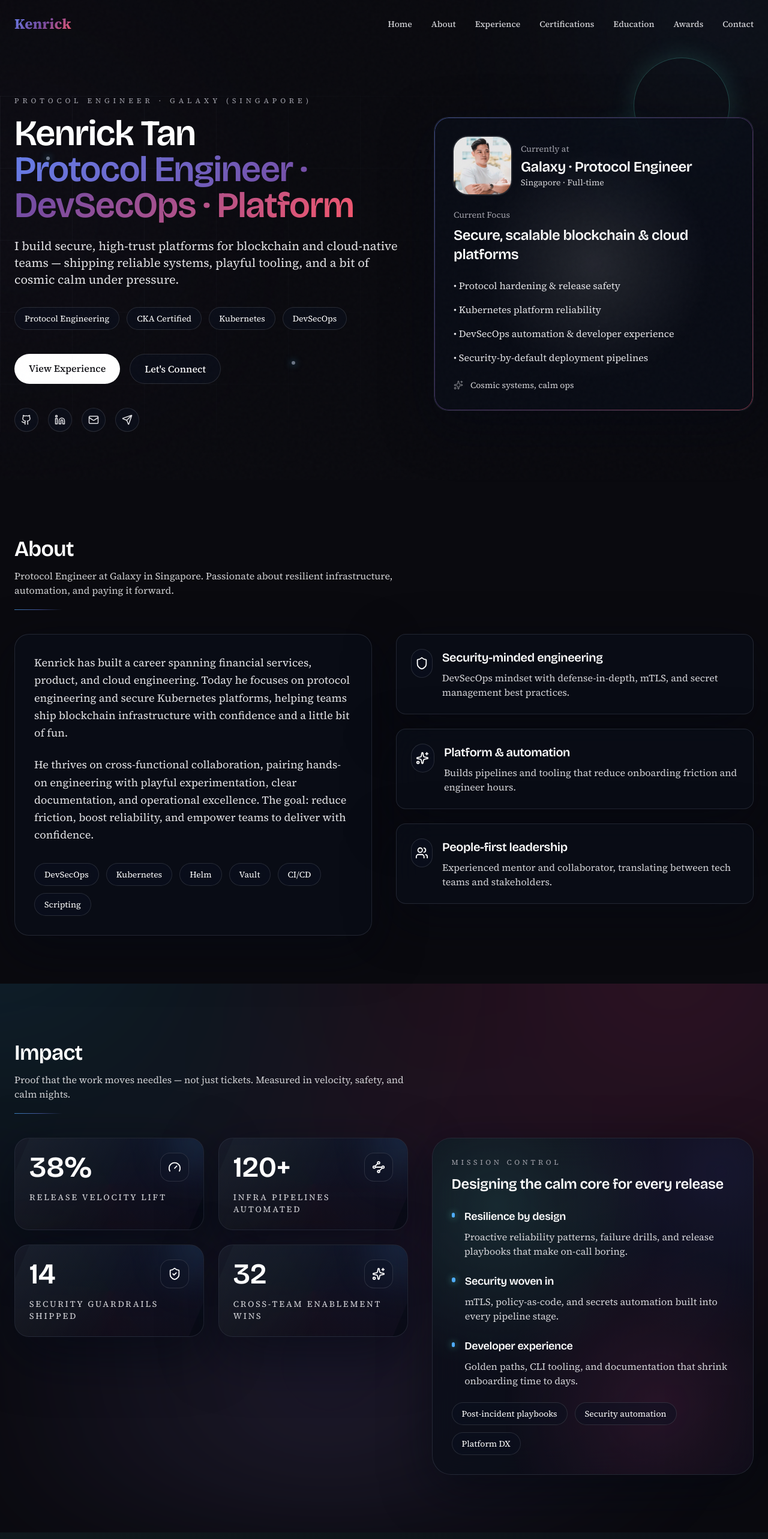
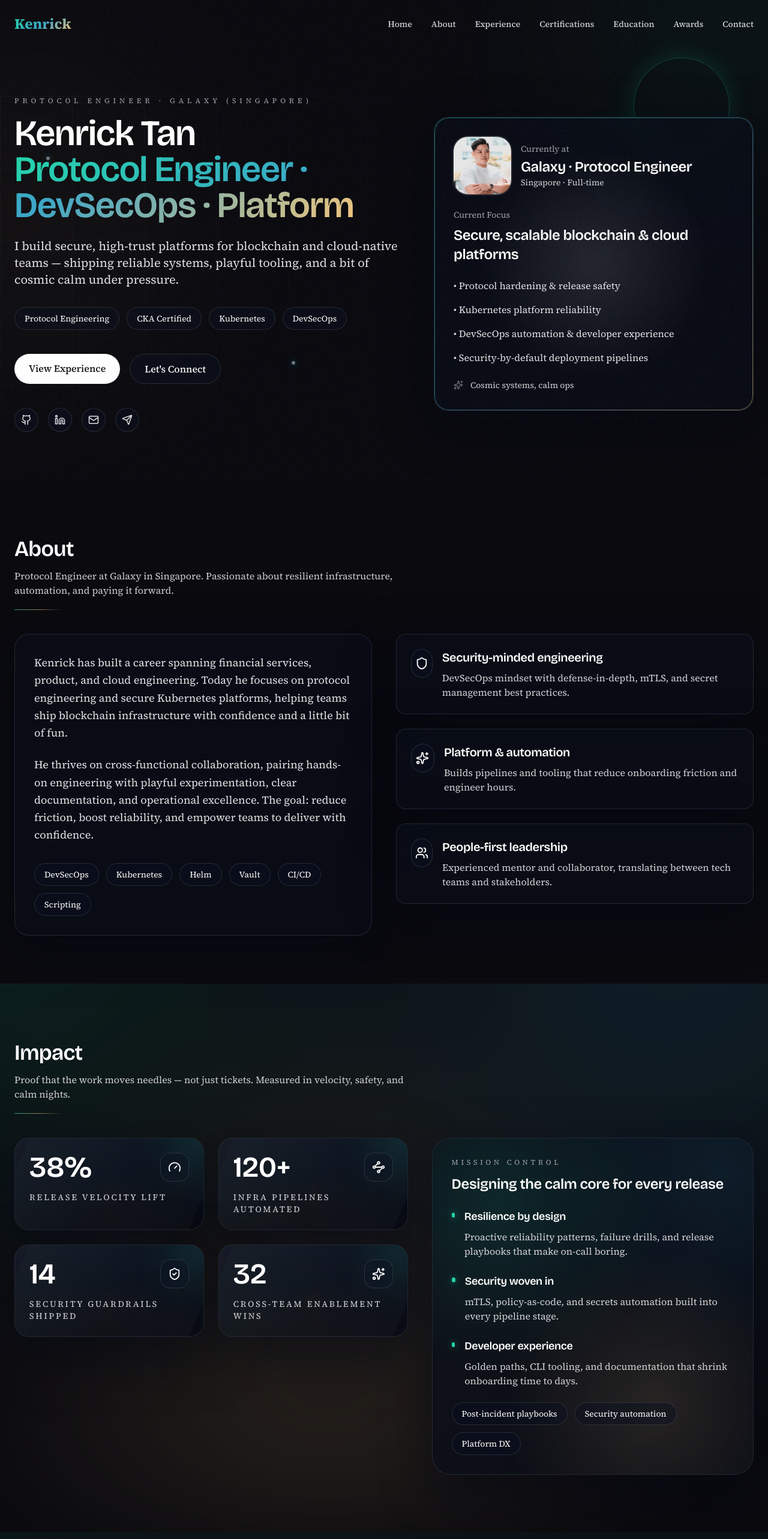
Before and after one commit to kenrickles/kenrick-portfolio, a Next.js app: page / in a window 1280 px wide. Shown: the top 2566 px of the page at 60% size. Built offline with nearby package versions, Linux system fonts and the light colour scheme.

Commit message:
Switch to minimalist teal + sand palette

```diff
--- a/src/app/case-studies/[slug]/page.tsx
+++ b/src/app/case-studies/[slug]/page.tsx
@@ -53,7 +53,7 @@
             <ul className="mt-4 space-y-3 text-dark-200">
               {study.approach.map((item) => (
                 <li key={item} className="flex items-start gap-3">
-                  <span className="mt-2 h-1.5 w-1.5 rounded-full bg-accent-cyan" />
+                  <span className="mt-2 h-1.5 w-1.5 rounded-full bg-accent-teal" />
                   <span>{item}</span>
                 </li>
               ))}
@@ -65,7 +65,7 @@
             <ul className="mt-4 space-y-3 text-dark-200">
               {study.outcomes.map((item) => (
                 <li key={item} className="flex items-start gap-3">
-                  <span className="mt-2 h-1.5 w-1.5 rounded-full bg-accent-cyan" />
+                  <span className="mt-2 h-1.5 w-1.5 rounded-full bg-accent-teal" />
                   <span>{item}</span>
                 </li>
               ))}
--- a/src/app/globals.css
+++ b/src/app/globals.css
@@ -3,12 +3,12 @@
 @tailwind utilities;
 
 :root {
-  --gradient-1: linear-gradient(135deg, #5b7cfa 0%, #8b5cf6 45%, #f472b6 100%);
-  --gradient-2: linear-gradient(135deg, #f59e0b 0%, #f43f5e 55%, #ec4899 100%);
-  --gradient-3: linear-gradient(135deg, #22d3ee 0%, #38bdf8 55%, #6366f1 100%);
+  --gradient-1: linear-gradient(135deg, #23d5ab 0%, #3ba7c8 50%, #f2c57c 100%);
+  --gradient-2: linear-gradient(135deg, #0f172a 0%, #1f2937 55%, #3f4c5f 100%);
+  --gradient-3: linear-gradient(135deg, #1f2937 0%, #0f172a 55%, #0b0f14 100%);
   --ink: #f8fafc;
-  --muted: #a3b3c7;
-  --glow: rgba(94, 234, 212, 0.25);
+  --muted: #98a2b3;
+  --glow: rgba(35, 213, 171, 0.25);
   --surface-1: rgba(12, 18, 32, 0.55);
   --surface-2: rgba(10, 14, 24, 0.75);
   --border-subtle: rgba(148, 163, 184, 0.18);
@@ -21,9 +21,9 @@
 body {
   font-family: var(--font-body), ui-serif, system-ui;
   color-scheme: dark;
-  background: radial-gradient(circle at 12% 12%, rgba(94, 234, 212, 0.18), transparent 42%),
-    radial-gradient(circle at 88% 18%, rgba(99, 102, 241, 0.2), transparent 48%),
-    radial-gradient(circle at 50% 80%, rgba(236, 72, 153, 0.12), transparent 50%),
+  background: radial-gradient(circle at 12% 12%, rgba(35, 213, 171, 0.16), transparent 42%),
+    radial-gradient(circle at 88% 18%, rgba(59, 167, 200, 0.18), transparent 48%),
+    radial-gradient(circle at 50% 80%, rgba(242, 197, 124, 0.12), transparent 50%),
     #05070f;
   color: var(--ink);
 }
@@ -67,7 +67,7 @@
 
 /* Gradient text */
 .gradient-text {
-  background: linear-gradient(135deg, #667eea 0%, #764ba2 50%, #f5576c 100%);
+  background: linear-gradient(135deg, #23d5ab 0%, #3ba7c8 50%, #f2c57c 100%);
   -webkit-background-clip: text;
   -webkit-text-fill-color: transparent;
   background-clip: text;
@@ -75,11 +75,11 @@
 
 /* Glow effects */
 .glow {
-  box-shadow: 0 0 40px rgba(102, 126, 234, 0.15);
+  box-shadow: 0 0 40px rgba(35, 213, 171, 0.18);
 }
 
 .glow-hover:hover {
-  box-shadow: 0 0 60px rgba(102, 126, 234, 0.25);
+  box-shadow: 0 0 60px rgba(35, 213, 171, 0.3);
 }
 
 /* Animated gradient border */
@@ -93,7 +93,7 @@
   inset: 0;
   padding: 1px;
   border-radius: inherit;
-  background: linear-gradient(135deg, #667eea, #764ba2, #f5576c);
+  background: linear-gradient(135deg, #23d5ab, #3ba7c8, #f2c57c);
   -webkit-mask: linear-gradient(#fff 0 0) content-box, linear-gradient(#fff 0 0);
   -webkit-mask-composite: xor;
   mask-composite: exclude;
@@ -107,7 +107,7 @@
 
 /* Timeline styles */
 .timeline-line {
-  background: linear-gradient(180deg, #667eea 0%, #764ba2 50%, transparent 100%);
+  background: linear-gradient(180deg, #23d5ab 0%, #3ba7c8 50%, transparent 100%);
 }
 
 /* Noise overlay */
@@ -151,8 +151,8 @@
 .orbit-ring {
   position: absolute;
   border-radius: 999px;
-  border: 1px solid rgba(94, 234, 212, 0.25);
-  box-shadow: 0 0 40px rgba(94, 234, 212, 0.15);
+  border: 1px solid rgba(35, 213, 171, 0.25);
+  box-shadow: 0 0 40px rgba(35, 213, 171, 0.15);
 }
 
 .parallax-card {
@@ -177,13 +177,13 @@
   height: 6px;
   border-radius: 999px;
   background: rgba(148, 163, 184, 0.7);
-  box-shadow: 0 0 12px rgba(56, 189, 248, 0.6);
+  box-shadow: 0 0 12px rgba(35, 213, 171, 0.45);
 }
 
 .constellation-bg {
-  background-image: radial-gradient(circle at 20% 20%, rgba(94, 234, 212, 0.12), transparent 40%),
-    radial-gradient(circle at 80% 30%, rgba(59, 130, 246, 0.14), transparent 45%),
-    radial-gradient(circle at 40% 70%, rgba(236, 72, 153, 0.16), transparent 45%);
+  background-image: radial-gradient(circle at 20% 20%, rgba(35, 213, 171, 0.12), transparent 40%),
+    radial-gradient(circle at 80% 30%, rgba(59, 167, 200, 0.14), transparent 45%),
+    radial-gradient(circle at 40% 70%, rgba(242, 197, 124, 0.16), transparent 45%);
 }
 
 .constellation-line {
@@ -207,7 +207,7 @@
   height: 12px;
   border-radius: 999px;
   background: rgba(255, 255, 255, 0.9);
-  box-shadow: 0 0 18px rgba(94, 234, 212, 0.8), 0 0 40px rgba(59, 130, 246, 0.35);
+  box-shadow: 0 0 18px rgba(35, 213, 171, 0.75), 0 0 40px rgba(59, 167, 200, 0.35);
   z-index: 2;
 }
 
@@ -216,7 +216,7 @@
   width: 32px;
   height: 32px;
   border-radius: 999px;
-  border: 1px solid rgba(94, 234, 212, 0.4);
+  border: 1px solid rgba(35, 213, 171, 0.35);
   animation: pulse 4s ease-in-out infinite;
 }
 
@@ -237,17 +237,17 @@
 .constellation-node.is-active .constellation-label {
   opacity: 1;
   transform: translateY(-2px);
-  border-color: rgba(94, 234, 212, 0.5);
+  border-color: rgba(35, 213, 171, 0.45);
   box-shadow: 0 16px 40px rgba(8, 12, 24, 0.55);
 }
 
 .constellation-node.is-active .constellation-core {
   background: #fff;
-  box-shadow: 0 0 25px rgba(94, 234, 212, 0.9), 0 0 60px rgba(236, 72, 153, 0.35);
+  box-shadow: 0 0 25px rgba(35, 213, 171, 0.85), 0 0 60px rgba(242, 197, 124, 0.3);
 }
 
 .constellation-node:focus-visible .constellation-label {
-  outline: 2px solid rgba(94, 234, 212, 0.6);
+  outline: 2px solid rgba(35, 213, 171, 0.55);
   outline-offset: 2px;
 }
 
@@ -282,9 +282,9 @@
 .aurora {
   position: absolute;
   inset: -40% -20% 0;
-  background: radial-gradient(circle at 20% 20%, rgba(56, 189, 248, 0.22), transparent 40%),
-    radial-gradient(circle at 80% 30%, rgba(236, 72, 153, 0.24), transparent 45%),
-    radial-gradient(circle at 50% 80%, rgba(167, 139, 250, 0.18), transparent 45%);
+  background: radial-gradient(circle at 20% 20%, rgba(35, 213, 171, 0.2), transparent 40%),
+    radial-gradient(circle at 80% 30%, rgba(59, 167, 200, 0.2), transparent 45%),
+    radial-gradient(circle at 50% 80%, rgba(242, 197, 124, 0.18), transparent 45%);
   filter: blur(80px);
   opacity: 0.7;
   animation: aurora 18s ease-in-out infinite;
@@ -294,17 +294,17 @@
 .aurora-sweep {
   position: absolute;
   inset: 0;
-  background: linear-gradient(120deg, rgba(94, 234, 212, 0.12), rgba(59, 130, 246, 0.05), rgba(236, 72, 153, 0.12));
+  background: linear-gradient(120deg, rgba(35, 213, 171, 0.12), rgba(59, 167, 200, 0.06), rgba(242, 197, 124, 0.12));
   background-size: 200% 200%;
   animation: gradient 12s ease infinite;
-  opacity: 0.55;
+  opacity: 0.5;
   pointer-events: none;
 }
 
 .radial-glow {
-  background: radial-gradient(circle at 20% 20%, rgba(94, 234, 212, 0.18), transparent 45%),
-    radial-gradient(circle at 90% 10%, rgba(99, 102, 241, 0.15), transparent 40%),
-    radial-gradient(circle at 70% 80%, rgba(236, 72, 153, 0.18), transparent 45%);
+  background: radial-gradient(circle at 20% 20%, rgba(35, 213, 171, 0.18), transparent 45%),
+    radial-gradient(circle at 90% 10%, rgba(59, 167, 200, 0.14), transparent 40%),
+    radial-gradient(circle at 70% 80%, rgba(242, 197, 124, 0.18), transparent 45%);
   opacity: 0.7;
 }
 
@@ -335,8 +335,8 @@
   content: '';
   position: absolute;
   inset: -50% 0;
-  background: conic-gradient(from 180deg, rgba(94, 234, 212, 0.12), rgba(99, 102, 241, 0.16), rgba(236, 72, 153, 0.18), rgba(94, 234, 212, 0.12));
-  opacity: 0.2;
+  background: conic-gradient(from 180deg, rgba(35, 213, 171, 0.12), rgba(59, 167, 200, 0.16), rgba(242, 197, 124, 0.18), rgba(35, 213, 171, 0.12));
+  opacity: 0.18;
   mix-blend-mode: screen;
   animation: spin 22s linear infinite;
   pointer-events: none;
@@ -377,12 +377,12 @@
   height: 42px;
   border-radius: 50%;
   background: rgba(15, 23, 42, 0.9);
-  border: 1px solid rgba(94, 234, 212, 0.5);
+  border: 1px solid rgba(35, 213, 171, 0.5);
   display: flex;
   align-items: center;
   justify-content: center;
   color: #fff;
-  box-shadow: 0 0 20px rgba(94, 234, 212, 0.35);
+  box-shadow: 0 0 20px rgba(35, 213, 171, 0.35);
 }
 
 @keyframes aurora {
@@ -410,7 +410,7 @@
 }
 
 :focus-visible {
-  outline: 2px solid rgba(94, 234, 212, 0.55);
+  outline: 2px solid rgba(35, 213, 171, 0.55);
   outline-offset: 3px;
 }
 
--- a/src/components/Certifications.tsx
+++ b/src/components/Certifications.tsx
@@ -42,7 +42,7 @@
                     href={cert.href}
                     target="_blank"
                     rel="noreferrer"
-                    className="inline-flex items-center gap-2 text-sm text-accent-cyan mt-3"
+                    className="inline-flex items-center gap-2 text-sm text-accent-teal mt-3"
                   >
                     Verify certification
                   </a>
--- a/src/components/Experience.tsx
+++ b/src/components/Experience.tsx
@@ -177,7 +177,7 @@
             <ul className="mt-6 space-y-4 text-dark-200">
               {activeExperience.bullets.map((bullet) => (
                 <li key={bullet} className="flex items-start gap-3">
-                  <span className="mt-2 h-1.5 w-1.5 rounded-full bg-accent-cyan" />
+                  <span className="mt-2 h-1.5 w-1.5 rounded-full bg-accent-teal" />
                   <span>{bullet}</span>
                 </li>
               ))}
--- a/src/components/Hero.tsx
+++ b/src/components/Hero.tsx
@@ -51,8 +51,8 @@
   return (
     <section id="hero" className="pt-32 md:pt-40 pb-24 relative overflow-hidden">
       <div className="absolute inset-0 opacity-60">
-        <div className="absolute -top-32 -right-20 h-80 w-80 rounded-full bg-accent-cyan/20 blur-[140px]" />
-        <div className="absolute top-48 -left-32 h-80 w-80 rounded-full bg-accent-pink/20 blur-[160px]" />
+        <div className="absolute -top-32 -right-20 h-80 w-80 rounded-full bg-accent-teal/20 blur-[140px]" />
+        <div className="absolute top-48 -left-32 h-80 w-80 rounded-full bg-accent-sand/20 blur-[160px]" />
       </div>
 
       <div className="max-w-7xl mx-auto px-6 relative cosmic-grid">
--- a/src/components/Impact.tsx
+++ b/src/components/Impact.tsx
@@ -93,7 +93,7 @@
                   transition={{ duration: 0.5, delay: index * 0.1 }}
                   className="holo-card rounded-3xl p-6 relative overflow-hidden"
                 >
-                  <div className="absolute -top-12 -right-12 h-24 w-24 rounded-full bg-accent-cyan/20 blur-2xl" />
+                  <div className="absolute -top-12 -right-12 h-24 w-24 rounded-full bg-accent-teal/20 blur-2xl" />
                   <div className="flex items-center justify-between">
                     <AnimatedMetric value={metric.value} suffix={metric.suffix} />
                     <span className="h-12 w-12 rounded-2xl glass flex items-center justify-center text-white">
@@ -121,7 +121,7 @@
               </div>
               {pillars.map((pillar) => (
                 <div key={pillar.title} className="flex items-start gap-4">
-                  <span className="mt-2 h-2 w-2 rounded-full bg-accent-cyan shadow-[0_0_12px_rgba(94,234,212,0.7)]" />
+                  <span className="mt-2 h-2 w-2 rounded-full bg-accent-teal shadow-[0_0_12px_rgba(35,213,171,0.6)]" />
                   <div>
                     <h4 className="text-lg text-white font-semibold">{pillar.title}</h4>
                     <p className="text-dark-300 mt-2">{pillar.description}</p>
--- a/src/components/Projects.tsx
+++ b/src/components/Projects.tsx
@@ -107,7 +107,7 @@
                   <ul className="mt-5 space-y-3 text-dark-200">
                     {project.highlights.map((item) => (
                       <li key={item} className="flex items-start gap-3">
-                        <span className="mt-2 h-1.5 w-1.5 rounded-full bg-accent-cyan" />
+                        <span className="mt-2 h-1.5 w-1.5 rounded-full bg-accent-teal" />
                         <span>{item}</span>
                       </li>
                     ))}
--- a/src/components/ScrollNarrative.tsx
+++ b/src/components/ScrollNarrative.tsx
@@ -94,7 +94,7 @@
                 </div>
                 <div className="mt-4 h-2 rounded-full bg-white/5 overflow-hidden">
                   <motion.div
-                    className="h-full bg-gradient-to-r from-accent-cyan to-accent-purple"
+                    className="h-full bg-gradient-to-r from-accent-teal to-accent-sand"
                     style={{ width: progressHeight }}
                   />
                 </div>
--- a/src/components/SectionHeading.tsx
+++ b/src/components/SectionHeading.tsx
@@ -30,7 +30,7 @@
           {subtitle}
         </motion.p>
       )}
-      <div className="mt-5 h-px w-20 bg-gradient-to-r from-accent-cyan/70 via-accent-purple/60 to-transparent" />
+      <div className="mt-5 h-px w-20 bg-gradient-to-r from-accent-teal/70 via-accent-sand/60 to-transparent" />
     </div>
   );
 }
```
Also changed, not shown: tailwind.config.ts (+4 -4 lines).
